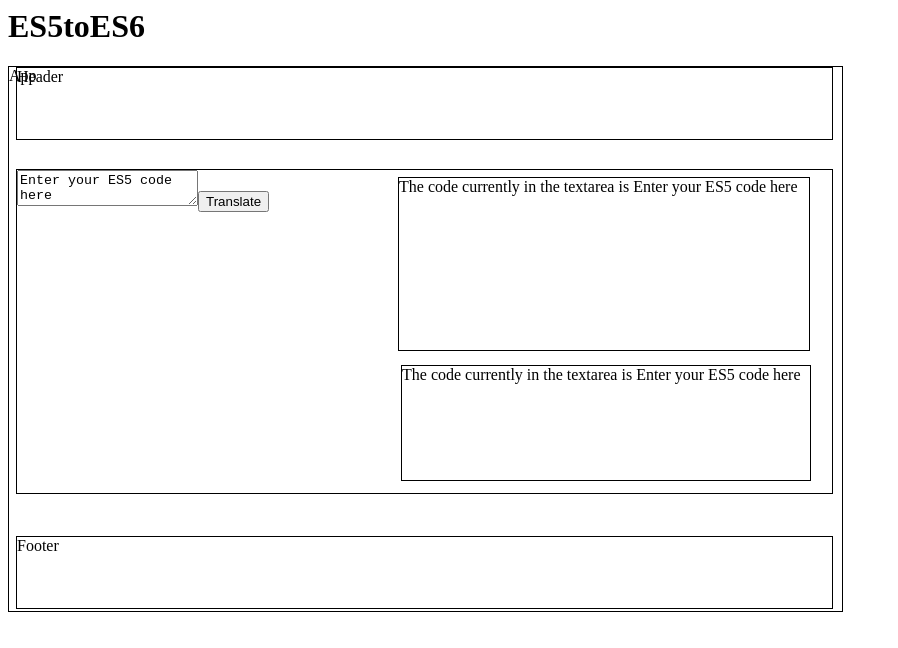
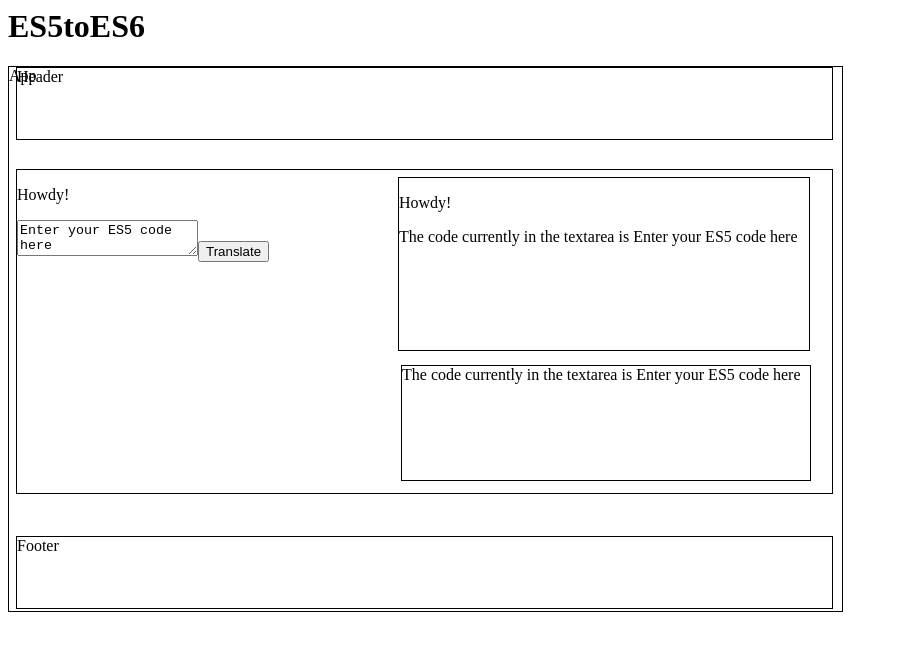
Before and after one commit to TeamSmores/learn-ecmascript6, a React app: page / in a window 1280 px wide. Shown: the top 648 px of the page, without its empty margins (0-898 px from the left). Built offline with nearby package versions, Linux system fonts and the light colour scheme.

Commit message:
Added 2nd property to state as test; it worked

```diff
--- a/components/ES5Editor.js
+++ b/components/ES5Editor.js
@@ -8,13 +8,17 @@ export default class ES5Editor extends Component {
   constructor(props) {
   	super(props); // I'm not sure exactly what this does or even if this is necessary. It looks like this.props is undefined unless passed to super: http://stackoverflow.com/questions/30571875/whats-the-difference-between-super-and-superprops-in-react-when-using-e
   	// This article may be useful: http://www.jackcallister.com/2015/08/30/the-react-quick-start-guide-es6-edition.html
-  	this.state = {es5code: props.initialEs5code};
+  	this.state = {
+  		greeting: props.initialGreeting,
+  		es5code: props.initialEs5code
+  	};
   }
 
   render() {
     return (
       <div id='ES5Editor'>
         <form>
+        	<p>{this.state.greeting}</p>
         	<textarea
         		name='es5code'
         		value={this.state.es5code}
@@ -23,7 +27,7 @@ export default class ES5Editor extends Component {
       		</textarea>
         	<input type='submit' value='Translate' />
         </form>
-        <ES6 es5code={this.state.es5code} />
+        <ES6 es5code={this.state.es5code} greeting={this.state.greeting}/>
         <ToolTips es5code={this.state.es5code} />
       </div>
     );
@@ -34,7 +38,10 @@ export default class ES5Editor extends Component {
   }
 }
 
-ES5Editor.defaultProps = {initialEs5code: 'Enter your ES5 code here'};
+ES5Editor.defaultProps = {
+	initialGreeting: 'Howdy!',
+	initialEs5code: 'Enter your ES5 code here'
+};
 
 // Try using a submit input and then a submit button to grab the text in the textarea. We may need to save that text on change.
 
--- a/components/ES6.js
+++ b/components/ES6.js
@@ -5,7 +5,8 @@ export default class ES6 extends Component {
   render() {
     return (
       <div id='ES6'>
-        The code currently in the textarea is {this.props.es5code}
+      <p>{this.props.greeting}</p>
+      <p>The code currently in the textarea is {this.props.es5code}</p>
       </div>
     )
   }
```
